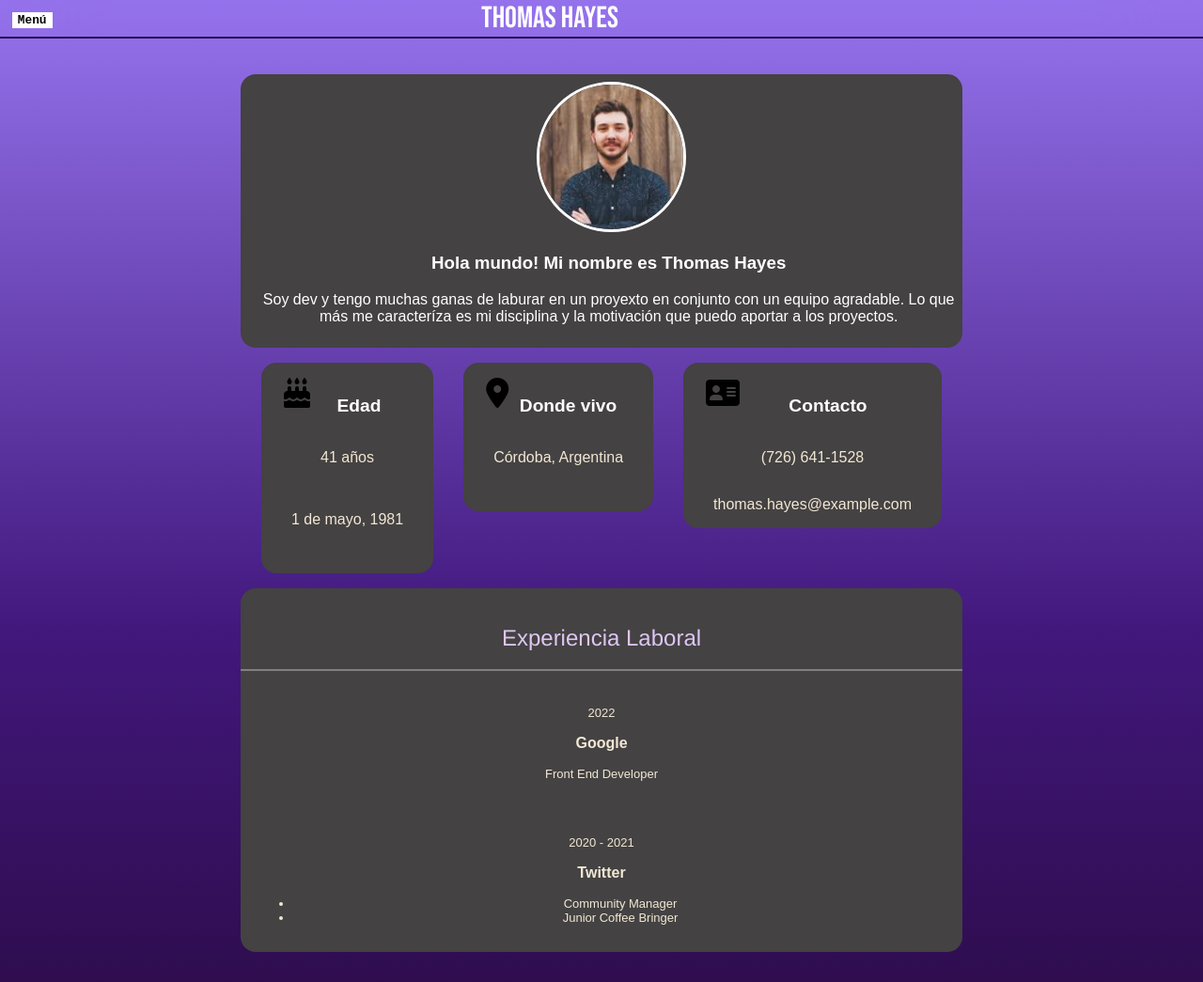
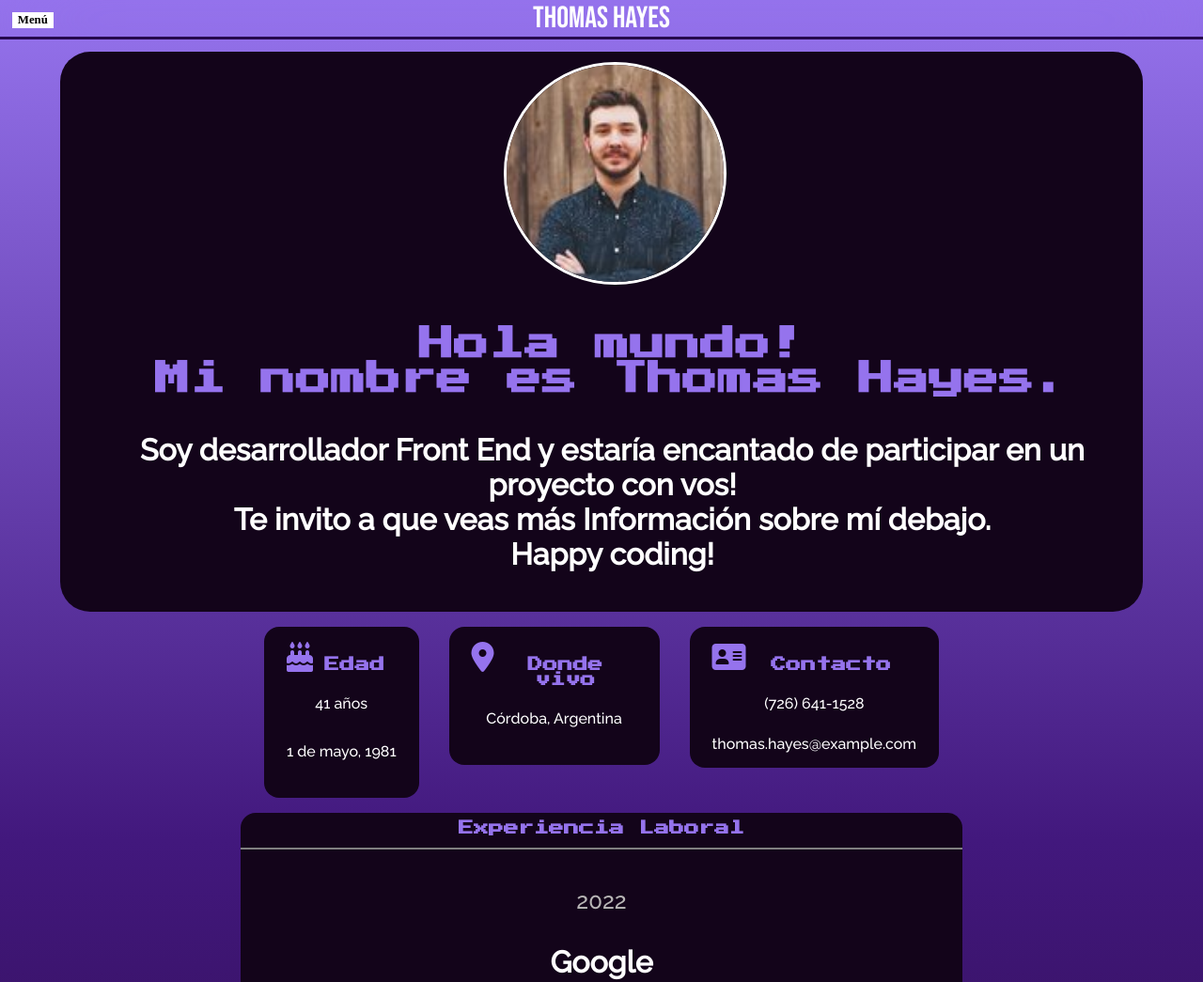
Before and after one commit to gaestev/gaestev.github.io, a plain HTML site: page Estevez Lafuente Juan Gabriel/proyecto-final.html in a window 1280 px wide. Shown: the top 1045 px of the page at 94% size. Drawn offline with Linux system fonts and the light colour scheme; a web font is replaced by a local one.

Commit message:
última versión 1

```diff
--- a/Estevez Lafuente Juan Gabriel/estilos-proyectoFinal.css
+++ b/Estevez Lafuente Juan Gabriel/estilos-proyectoFinal.css
@@ -1,3 +1,9 @@
+body{
+    background: rgb(33,5,46);
+    background: linear-gradient(0deg, rgba(33,5,46,1) 0%, rgba(66,24,125,1) 49%, rgba(149,115,237,1) 100%);
+    margin: 0;
+}
+
 .menu{
     position: relative;
     display: inline-block;
@@ -8,8 +14,8 @@
     position: absolute;
     color: black;
     background-color: white;
-    box-shadow: 0px 8px 16px 0px rgba(0,0,0,0.2); /*revisar*/
-    z-index: 1; /*revisar*/
+    box-shadow: 0px 8px 16px 0px rgba(0,0,0,0.2);
+    z-index: 1;
     padding: 10px;
     margin: 10px
 }
@@ -19,22 +25,20 @@
     color: black;
     text-decoration: none;
     display: block;
-    font-family: 'Courier New', Courier, monospace;
-    font-size: small;
+    font-family: 'Podkova', serif;
+    font-size: 1em;
     font-weight: bold;
 }
 
 .mostrar{display: block;}
 
 .títuloPrincipal{
-    margin-left: 40%;
-    margin-right: 40%; /*Revisar*/
     font-family: 'Bebas Neue', cursive;
     font-size: 2em;
     font-weight: 500;
     color: rgb(255, 255, 255);
-    margin-top: 0;
-    margin-bottom: 0;
+    margin: 0 40% 0 40%;
+    text-align: center;
 }
 .navegación{
     float: left;
@@ -42,33 +46,33 @@
     background-color: rgb(255, 255, 255);
     border: 0;
     cursor: pointer;
-    font-family: 'Courier New', Courier, monospace;
-    font-weight: 900;
+    font-family: 'Podkova', serif;
+    font-weight: bold;
     font-size: .8em;
 }
-.títuloSección{
-    text-align: center;
-    padding-top: 5%;
-    font-family: 'Franklin Gothic Medium', 'Arial Narrow', Arial, sans-serif;
-    font-weight: 500;
-    color: rgb(222, 198, 245);
-}
 
-header {
+header{
     top: 0;
     position: sticky;
     background: transparent;
     backdrop-filter: blur(50px);
-    border-bottom: 2px rgb(38, 10, 78) solid;
+    border-bottom: 3px rgb(38, 10, 78) solid;
     width: 100%;
 }
 
-body {
-    /*background-color: rgb(138, 102, 102);*/
-    background: rgb(33,5,46);
-    background: linear-gradient(0deg, rgba(33,5,46,1) 0%, rgba(66,24,125,1) 49%, rgba(149,115,237,1) 100%);
-    margin: 0;
+#acercaDeMí{
+    background-color: rgb(19, 4, 26);
+    border-radius: 1em;
+    width: 90%;
+    height: auto;
+    margin-left: auto;
+    margin-right: auto;
+    margin-top: 1%;
+    clear: both;
+    font-size: 2em;
+    transition: 0.4s;
 }
+
 .contenedorFoto{
     width: 100%;
     height: auto;
@@ -84,96 +88,130 @@ body {
     height: auto;
 }
 
-.textoPortada {
-    font-family: Arial, Helvetica, sans-serif;
-    font-weight: 500;
+.títuloPortada {
+    font-family: 'Press Start 2P', cursive;
     text-align: center;
-    color: white;
+    color: rgb(149,115,237);
 }
 
+.textoPortada{
+    font-family: 'Raleway', sans-serif;
+    font-size: 1em;
+    font-weight: bold;
+    padding: 0 1em 0 1em;
+    clear: both;
+    color: rgb(255, 255, 255);
+    text-align: center;
+}
+
+.títuloSección{
+    text-align: center;
+    padding-top: 1%;
+    font-family: 'Press Start 2P', cursive;
+    font-size: 1em;
+    color: rgb(149,115,237);
+}
 
 .sección{
-    background-color: rgb(68, 66, 66);
-    border-radius: 1em; /*revisar*/
+    background-color: rgb(19, 4, 26);
+    border-radius: 1em;
     width: 60%;
     height: auto;
     margin-left: auto;
     margin-right: auto;
     margin-top: 3%;
     clear: both;
+    scroll-margin-top: 3em;
 }
+
 .sección:hover{
-    background-color: rgb(107, 106, 107);
+    background-color: rgb(41, 7, 56);
 }
 
 .infoPersonal{
     margin-left: auto;
     margin-right: auto;
     max-width: fit-content;
+    scroll-margin-top: 3em;
 }
+
 .contenedorInfo{
     padding: 1em;
     float: left;
     margin: 1em;
-    background-color: rgb(68, 66, 66);
+    background-color: rgb(19, 4, 26);
     border-radius: 1em;
 }
+
 .contenedorInfo:hover{
-    background-color: rgb(107, 106, 107);
+    background-color: rgb(41, 7, 56);
 }
+
 .títuloDatos{
-    font-family: Arial, Helvetica, sans-serif;
-    font-size: 1.2em;
+    font-family: 'Press Start 2P', cursive;
+    font-size: 1em;
     font-weight: bold;
-    color: white;
+    color: rgb(149,115,237);
     margin: 1em;
     text-align: center;
-
 }
 
 .datos{
-    font-family: Arial, Helvetica, sans-serif;
-    padding: 01em;
+    font-family: 'Raleway', sans-serif;
+    padding: .5em;
     clear: both;
-    color: rgb(242, 231, 213);
+    color: rgb(255, 255, 255);
     text-align: center;
 }
 
 .tiempo{
-    font-size: small;
+    font-size: 1.5em;
+    color :rgb(184, 182, 182);
 }
+
 .subTítulo{
-    font-size: medium;
+    font-size: 2em;
+    font-weight: bolder;
 }
+
 .datosMenores{
-    font-size: small;
-    font-weight: 300;
+    font-size: 1.5em;
+    list-style-position: inside;
+    padding: 0;
 }
+
 .icon{
-    /*filter: invert(100%);*/
+    color: rgb(149,115,237);
     float: left;
     padding: .5em;
 }
 
-.íconoBotón{
-    width: 15px;
-    height: auto;
-}
-
-.footer {
-    background-color: black;
-    border-top: 2px solid white;
-    margin-bottom: 0;
+footer {
+    border-top: 2px white solid;
+    background-color: rgb(0, 0, 0);
+    position: relative;
+    bottom: -2em;
+    margin-top: 1em;
 }
 
 .textoFooter {
     color: white;
-    font-weight: 400;
-    font-family: 'Gill Sans', 'Gill Sans MT', Calibri, 'Trebuchet MS', sans-serif;
+    font-size: 1em;
+    font-family: 'Podkova', serif;
     text-align: center;
+    padding: .5em;
 }
 .invertir{
     filter: invert(100%);
     max-height: 30px;
     width: auto;
+    margin: 0;
+    padding: .5em;;
 }
+
+.redes{
+    font-size: 30px;
+    float: right;
+    margin: 0;
+    padding: .5em;
+}
--- a/Estevez Lafuente Juan Gabriel/proyecto-final.html
+++ b/Estevez Lafuente Juan Gabriel/proyecto-final.html
@@ -13,52 +13,44 @@
     <link rel="preconnect" href="https://fonts.googleapis.com">
     <link rel="preconnect" href="https://fonts.gstatic.com" crossorigin>
     <link href="https://fonts.googleapis.com/css2?family=Bebas+Neue&display=swap" rel="stylesheet">
+    <link href="https://fonts.googleapis.com/css2?family=Press+Start+2P&display=swap" rel="stylesheet">
+    <link href="https://fonts.googleapis.com/css2?family=Raleway:wght@500&display=swap" rel="stylesheet">
+    <link href="https://fonts.googleapis.com/css2?family=Podkova&display=swap" rel="stylesheet">
     <!--Font Awesome-->
     <script src="https://kit.fontawesome.com/32c945d545.js" crossorigin="anonymous"></script>
-
+    <!--Javascript-->
+    <script src="/Estevez Lafuente Juan Gabriel/proyecto-final.js"></script>
 </head>
 <body>
     <header>
-        <div>
+        <div >
             <div class="menú">
                 <button onclick="abrirMenu()" class="navegación">Menú</button>
-                <script src="/Estevez Lafuente Juan Gabriel/proyecto-final.js"></script>
                 <div id="menuDesplegable" class="contenido">
                     <ul>
-                        <li><a href="#acercaDeMi">Acerca de mí</a>
+                        <li><a href="#acercaDeMí">Acerca de mí</a>
                         <li><a href="#infoPersonal">Información Personal</a>
                         <li><a href="#xpLaboral">Experiencia Laboral</a>
                         <li><a href="#habilidades">Habilidades</a>
                     </ul>
                 </div>
             </div>
+            <div>
                 <h1 class="títuloPrincipal">Thomas Hayes</h1>
+            </div>
         </div>
     </header>
     <article>
-        <section class="sección" id="acerdaDeMi">
+        <section id="acercaDeMí">
 
             <div class="contenedorFoto">
                 <img src="/Estevez Lafuente Juan Gabriel/imag/fotoperfil.jpg" alt="fotoCV" class="fotoCV">
-                <div class="textoPortada">
-                    <h3>Hola mundo! Mi nombre es Thomas Hayes </h3>
-                    <p>Soy dev y tengo muchas ganas de laburar en un proyexto en conjunto con un equipo agradable. Lo que más me caracteríza es mi disciplina y la motivación que puedo aportar a los proyectos.</p>
+                <div>
+                    <h3 class="títuloPortada">Hola mundo! <br> Mi nombre es Thomas Hayes.</h3>
+                    <p class="textoPortada">Soy desarrollador Front End y estaría encantado de participar en un proyecto con vos!<br> Te invito a que veas más Información sobre mí debajo. <br> Happy coding!</p>
                 </div>
             </div>
         </section>
-<!--        <section class="sección" id="acercaDeMi">
-            <h2 class="títuloSección">Acerca de mí</h2>
-            <hr noshade>
-            <div class="contenedorFoto">
-                <img src="/Curso prueba/imagenes/crash.jpg" alt="FotoCV" class="fotoCV">
-
-                <div class="textoPortada">
-                    <p>Lorem ipsum dolor sit amet, consectetur adipiscing elit. Fusce rhoncus, turpis a condimentum egestas, odio massa commodo lacus, eu venenatis lorem arcu nec sem. Pellentesque habitant morbi tristique senectus et netus et malesuada fames ac turpis egestas. Donec ex nisi, gravida a arcu ac, sollicitudin eleifend enim. Duis et suscipit nulla. Curabitur iaculis sapien non sem semper, nec finibus velit malesuada. Proin ultricies, nibh id egestas volutpat, augue augue imperdiet quam, eget euismod dolor metus dapibus dui. Praesent rutrum lorem ac odio rutrum, a tempor nisi sagittis.
-
-                    Proin eget elementum risus. Nulla ut fringilla felis. Suspendisse rhoncus rutrum diam, eu vulputate elit pellentesque gravida. Fusce sollicitudin odio sit amet mollis iaculis. Praesent eget iaculis lectus. Sed at nisi ex. Sed maximus, erat sit amet egestas porttitor, magna quam hendrerit ante, at aliquet odio turpis in dui. Sed purus nisi, luctus ac lacinia a, aliquet vitae tortor. Cras ut nisi augue. In eleifend magna cursus neque finibus vulputate. Nam viverra, libero vitae interdum facilisis, orci lectus porta tellus, nec suscipit libero tortor nec mauris. Pellentesque habitant morbi tristique senectus et netus et malesuada fames ac turpis egestas. Suspendisse ac gravida justo. Proin mattis mi eu bibendum iaculis. Duis eu luctus ipsum. Suspendisse eget porttitor ante.</p>
-                </div>
-            </div>
-        </section> -->
         <section id="infoPersonal" class="infoPersonal" >
             <!--Información extraída de randomuser.me-->
             <div class="contenedorInfo">
@@ -85,56 +77,8 @@
             <e-mail class="datos">thomas.hayes@example.com</e-mail>
             </div>
         </section>
-        <!--<section class="sección" id="infoPersonal">
-            <h2 class="títuloSección">Información Personal</h2>
-            <hr noshade>
-            <table class="infoPersonal">
-                <tr>
-                <td>
-                    <div class="contenedorInfo">
-                        <div class="icon">
-                            <img src="/Estevez Lafuente Juan Gabriel/iconos/cake-candles-solid.svg" alt="ícono fecha de Nacimiento">
-                        </div>
-                    <p class="títuloDatos">Fecha de Nacimiento</p>
-                    <p class="datos">15 de Enero, 1997</p>
-                    <p class="datos">25 años</p>
-                    </div>
-                </td>
-                <td>
-                    <div class="contenedorInfo">
-                        <div class="icon">
-                            <img src="/Estevez Lafuente Juan Gabriel/iconos/location.svg" alt="ícono ubicación">
-                        </div>
-                    <p class="títuloDatos">Dirección</p>
-                    <p class="datos">San Miguel 1011</p>
-                    <p class="datos">Río tercero, Córdoba Argentina</p>
-                    </div>
-                </td>
-                </tr>
-                <tr>
-                    <td>
-                        <div class="contenedorInfo">
-                            <div class="icon">
-                                <img src="/Estevez Lafuente Juan Gabriel/iconos/phone-solid.svg" alt="ícono telefónico">
-                            </div>
-                        <p class="títuloDatos">Número telefónico</p>
-                        <p class="datos">3571614878</p>
-                        </div>
-                    </td>
-                    <td>
-                        <div class="contenedorInfo">
-                            <div class="icon">
-                                <img src="/Estevez Lafuente Juan Gabriel/iconos/envelope-solid.svg" alt="ícono email">
-                            </div>
-                        <p class="títuloDatos">E-mail</p>
-                        <e-mail class="datos">gabrielestevezla@gmail.com</e-mail>
-                        </div>
-                    </td>
-                </tr>
-            </table>
-        </section>-->
         <section class="sección" id="xpLaboral">
-            <!--experiencia laboral previa-->
+            <!--experiencia-->
             <h2 class="títuloSección">Experiencia Laboral</h2>
             <hr noshade>
             <div class="datos">
@@ -151,40 +95,25 @@
                 </ul>
             </div>
         </section>
-        <!-- <section class="sección" id="educación">
-
-            <h2 class="títuloSección">Educación<h2>
-                <hr noshade >
-                <div class="datos">
-                    <p class="tiempo">Actual</p>
-                    <h3 class="subTítulo">Traductor nacional público de Inglés</h3>
-                    <p class="datosMenores">UNC - Universidad Nacional de Córdoba</p>
-                </div>
-                <div class="datos">
-                    <p class="tiempo">2016</p>
-                    <h3 class="subTítulo">Bachiller</h3>
-                    <p class="datosMenores">Instituto superior de comercio</p>
-                </div>
-                <div class="datos">
-                    <p class="tiempo">2016</p>
-                    <h3 class="subTítulo">First Certificate</h3>
-                    <p class="datosMenores">Cambridge</p>
-                </div>
-        </section> -->
         <section class="sección" id="habilidades">
             <h2 class="títuloSección">Habilidades</h2>
             <hr noshade>
-            <ul class="datos">
+            <div class="datos">
+                <ul class="datosMenores">
                     <li>Inglés avanzado</li>
                     <li>Microsoft Office (Word, Excel, etc.)</li>
                     <li>Adobe (Photoshop - Illustrator)</li>
                     <li>Programación básica en C++ - HTML - CSS - Javascript</li>
                 </ul>
+            </div>
         </section>
     </article>
-    <footer class="footer">
+    <footer>
+        <img src="/Curso prueba/imagenes/argentina-programa.png" alt="Logo Argentina Programa" class="invertir">
+        <div class="redes">
+            <a href="https://www.instagram.com/gaestev/"><i class="fa-brands fa-instagram"></i></a>
+        </div>
         <div class="textoFooter">
-            <img src="/Curso prueba/imagenes/argentina-programa.png" alt="Logo Argentina Programa" class="invertir">
             <span>Desarrollado por Gabriel Estévez - 2023 </span>
         </div>
     </footer>
--- a/Estevez Lafuente Juan Gabriel/proyecto-final.js
+++ b/Estevez Lafuente Juan Gabriel/proyecto-final.js
@@ -15,3 +15,15 @@ function abrirMenu() {
       }
     }
   }
+
+  window.onscroll = function() {seccionvariable()};
+
+function seccionvariable() {
+  if (document.body.scrollTop > 60 || document.documentElement.scrollTop > 60) {
+    document.getElementById("acercaDeMí").style.fontSize = "1em";
+    document.getElementById("acercaDeMí").style.width = "60%";
+  } else {
+    document.getElementById("acercaDeMí").style.fontSize = "2em";
+    document.getElementById("acercaDeMí").style.width = "90%";
+  }
+}
```
Lines whose indentation alone changed are shown as unchanged.
